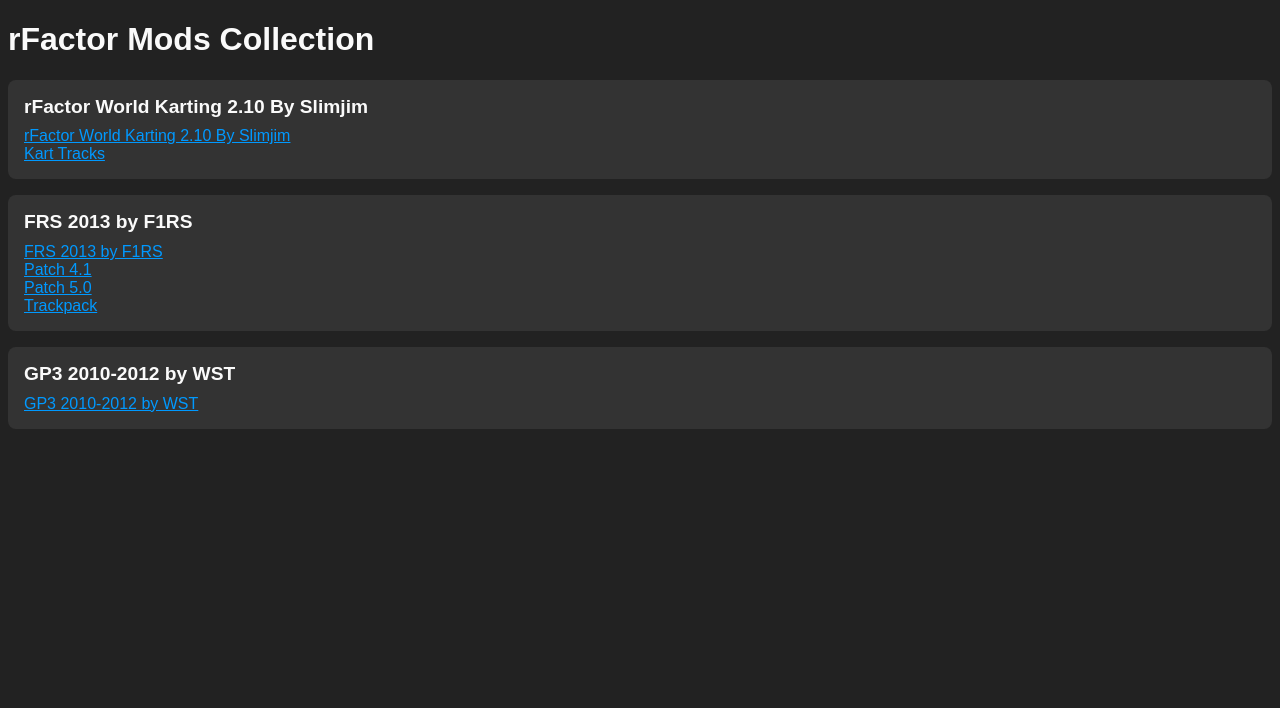
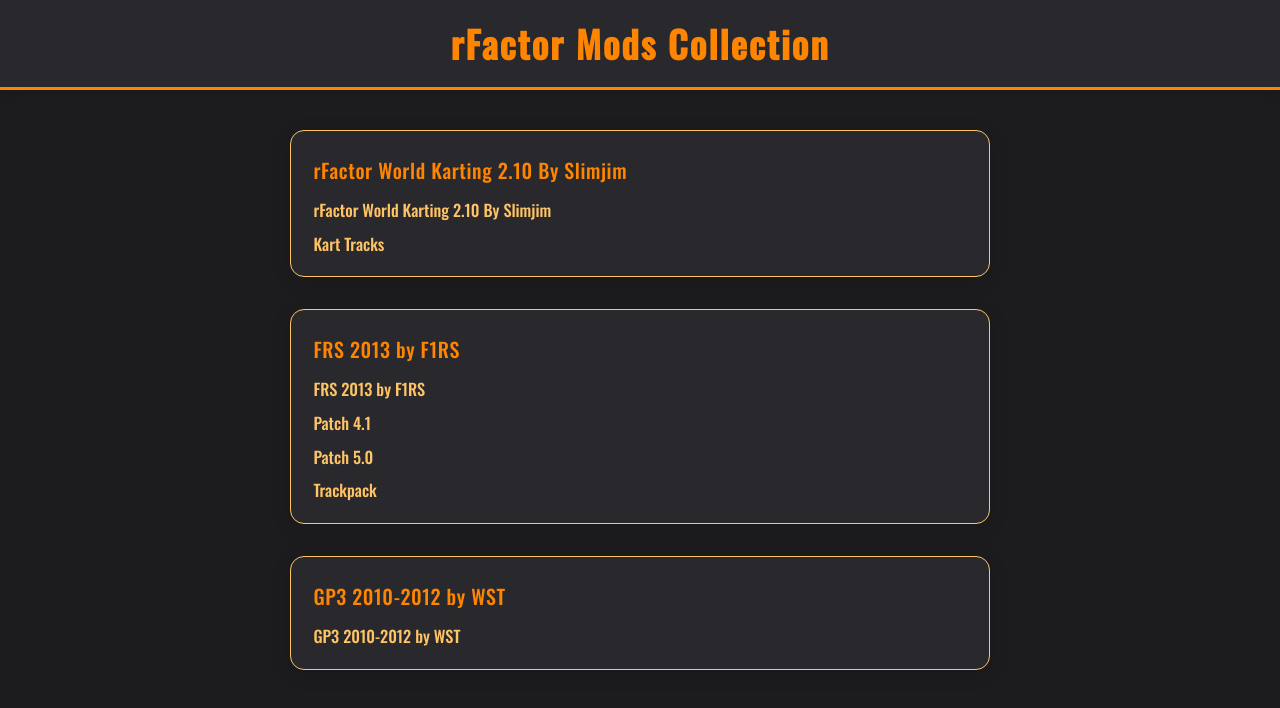
Before and after one commit to Z0mg2002/rFactorPassion, a plain HTML site: page index.html in a window 1280 px wide. Drawn offline with nearby package versions, Linux system fonts and the light colour scheme.

Commit message:
Enhance HTML structure and styling for mods collection

```diff
--- a/index.html
+++ b/index.html
@@ -3,20 +3,111 @@
 <head>
   <meta charset="UTF-8">
   <title>rFactor Mods Collection</title>
+  <meta name="viewport" content="width=device-width, initial-scale=1.0">
+  <!-- Motorsport-inspired Google Font -->
+  <link href="https://fonts.googleapis.com/css2?family=Oswald:wght@500&display=swap" rel="stylesheet">
   <style>
-    body { font-family: Arial, sans-serif; background: #222; color: #fafafa; }
-    .mod { background: #333; border-radius: 8px; margin: 1em 0; padding: 1em; }
-    .mod-title { font-weight: bold; font-size: 1.2em; margin-bottom: .5em; }
-    .mod-links a { color: #09f; text-decoration: underline; word-break: break-all; }
-    .mod-links { margin-top: .5em; }
+    /* Base colors: inspired by rFactor UI */
+    :root {
+      --bg-main: #1c1c1f;
+      --bg-card: #29292d;
+      --accent: #ff8400;
+      --accent-light: #ffc466;
+      --text-main: #fafafa;
+      --text-secondary: #aaa;
+      --border-radius: 14px;
+      --shadow-card: 0 4px 20px rgba(0,0,0,0.14);
+    }
+
+    body {
+      background: var(--bg-main);
+      color: var(--text-main);
+      font-family: 'Oswald', Arial, sans-serif;
+      margin: 0;
+      min-height: 100vh;
+    }
+    header {
+      background: var(--bg-card);
+      padding: 1rem 0;
+      border-bottom: 3px solid var(--accent);
+      box-shadow: 0 2px 12px rgba(0,0,0,0.12);
+      text-align: center;
+    }
+    h1 {
+      color: var(--accent);
+      font-size: 2.3rem;
+      margin: 0;
+      letter-spacing: 0.05em;
+    }
+    main {
+      max-width: 700px;
+      margin: 2.5rem auto 0 auto;
+      padding: 0 1rem;
+    }
+    .mod-list {
+      display: flex;
+      flex-direction: column;
+      gap: 2rem;
+    }
+    .mod-card {
+      background: var(--bg-card);
+      border-radius: var(--border-radius);
+      box-shadow: var(--shadow-card);
+      border: 1.5px solid var(--accent-light);
+      padding: 1.5rem 1.4rem 1.1rem 1.4rem;
+      position: relative;
+      transition: box-shadow 0.2s;
+    }
+    .mod-card:hover {
+      box-shadow: 0 8px 28px rgba(0,0,0,0.22);
+      border-color: var(--accent);
+    }
+    .mod-title {
+      font-weight: 500;
+      font-size: 1.25rem;
+      color: var(--accent);
+      margin-bottom: 0.45em;
+      letter-spacing: 0.03em;
+    }
+    .mod-links {
+      margin-top: 0.6em;
+      display: flex;
+      flex-direction: column;
+      gap: 0.2em;
+    }
+    .mod-links a {
+      color: var(--accent-light);
+      font-size: 1.02rem;
+      text-decoration: none;
+      padding: 0.2em 0;
+      transition: color 0.17s;
+      word-break: break-all;
+    }
+    .mod-links a:hover {
+      color: var(--accent);
+      text-decoration: underline;
+    }
+    .mod-source {
+      margin-top: 1em;
+      font-size: 0.99em;
+      color: var(--text-secondary);
+    }
+    @media (max-width: 600px) {
+      h1 { font-size: 1.45rem; }
+      main { padding: 0 0.3rem; }
+      .mod-card { padding: 1rem 0.6rem; }
+    }
   </style>
 </head>
 <body>
-  <h1>rFactor Mods Collection</h1>
-  <div id="mods-list"></div>
-
+  <header>
+    <h1>rFactor Mods Collection</h1>
+  </header>
+  <main>
+    <div class="mod-list" id="mods-list"></div>
+  </main>
   <script>
-    // Raw mods string, separated by two line breaks between mods
+    // Raw mods string, separated with double newlines between mods
     const modsRaw = `
 rFactor World Karting 2.10 By Slimjim link:https://www.mediafire.com/file/106dxfxxco75zcy/World_Karting_V2.1.rar
 Kart Tracks link:https://www.mediafire.com/?wg9md454snm2m
@@ -29,17 +120,17 @@
 GP3 2010-2012 by WST link:https://mega.nz/file/AxpB2JxQ#_d8QaxGtjLgbunhxe7LhiQO9bLzNR-0_iVyOwBpKa3w
     `.trim();
 
-    // Split by double newline: one mod per block
+    // Split by double line break: separate blocks for mods
     const modBlocks = modsRaw.split(/\n\s*\n/);
 
-    // Parse mod block: find title and links
+    // Parse each mod block for title and links
     function parseMod(block) {
       const lines = block.split('\n');
       let mod = { title: '', links: [] };
       for (let i = 0; i < lines.length; i++) {
         const line = lines[i].trim();
-        if (line === '') continue;
-        // Find the part before the first "link:" as the label/title
+        if (!line) continue;
+        // Find text before first "link:" as title/label
         const match = line.match(/^(.*?)(?:link:)(https?:\/\/\S+)/i);
         if (match) {
           if (!mod.title) mod.title = match[1].trim();
@@ -51,21 +142,21 @@
       return mod;
     }
 
-    // Render mod blocks as cards
+    // Render mods as styled cards
     function renderMods() {
       const modsList = document.getElementById('mods-list');
       modsList.innerHTML = '';
       modBlocks.forEach(block => {
         const mod = parseMod(block);
-        const div = document.createElement('div');
-        div.className = 'mod';
-        div.innerHTML = `
+        const card = document.createElement('div');
+        card.className = 'mod-card';
+        card.innerHTML = `
           <div class="mod-title">${mod.title}</div>
           <div class="mod-links">
-            ${mod.links.map(link => `<a href="${link.url}" target="_blank">${link.label}</a>`).join('<br>')}
+            ${mod.links.map(link => `<a href="${link.url}" target="_blank" rel="noopener">${link.label}</a>`).join('')}
           </div>
         `;
-        modsList.appendChild(div);
+        modsList.appendChild(card);
       });
     }
 
```
